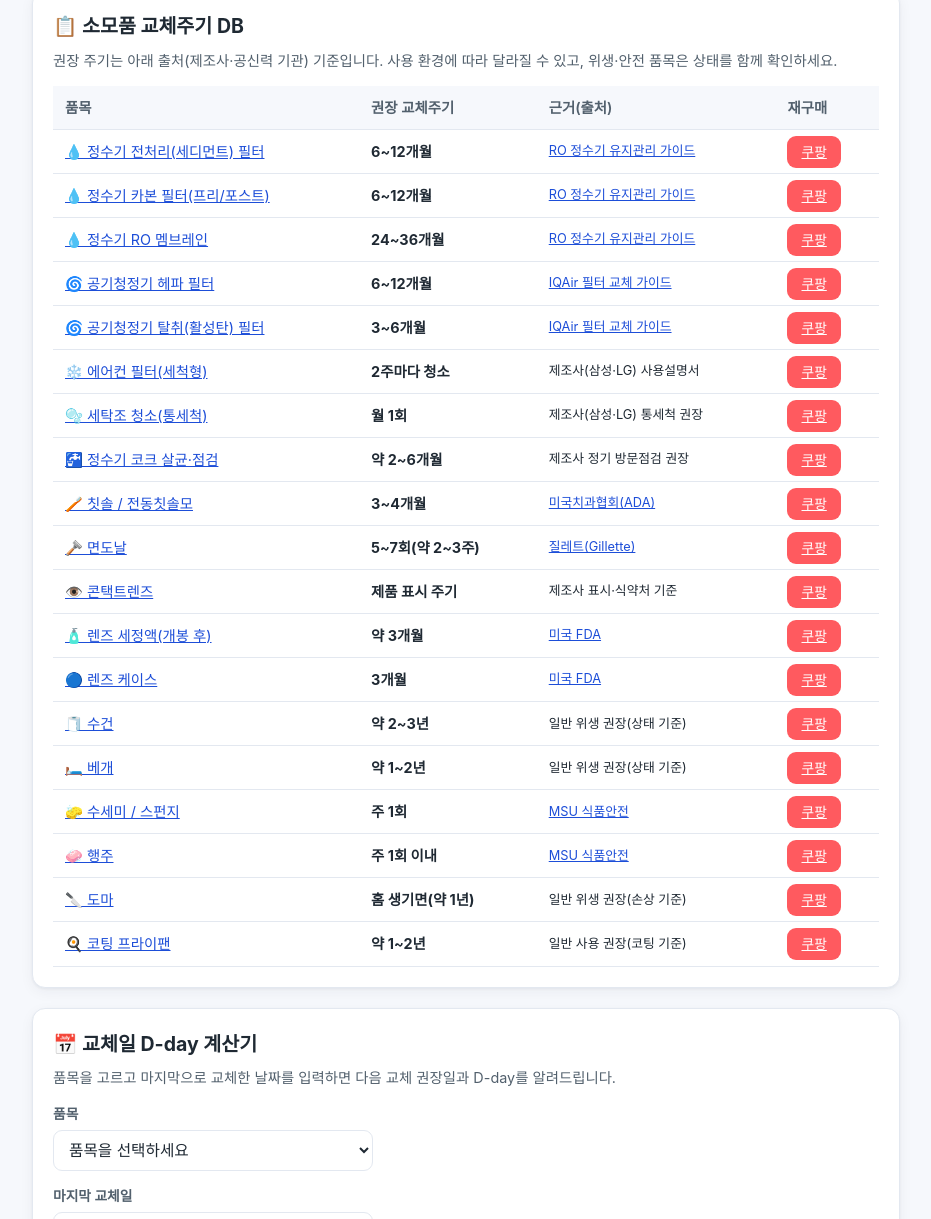
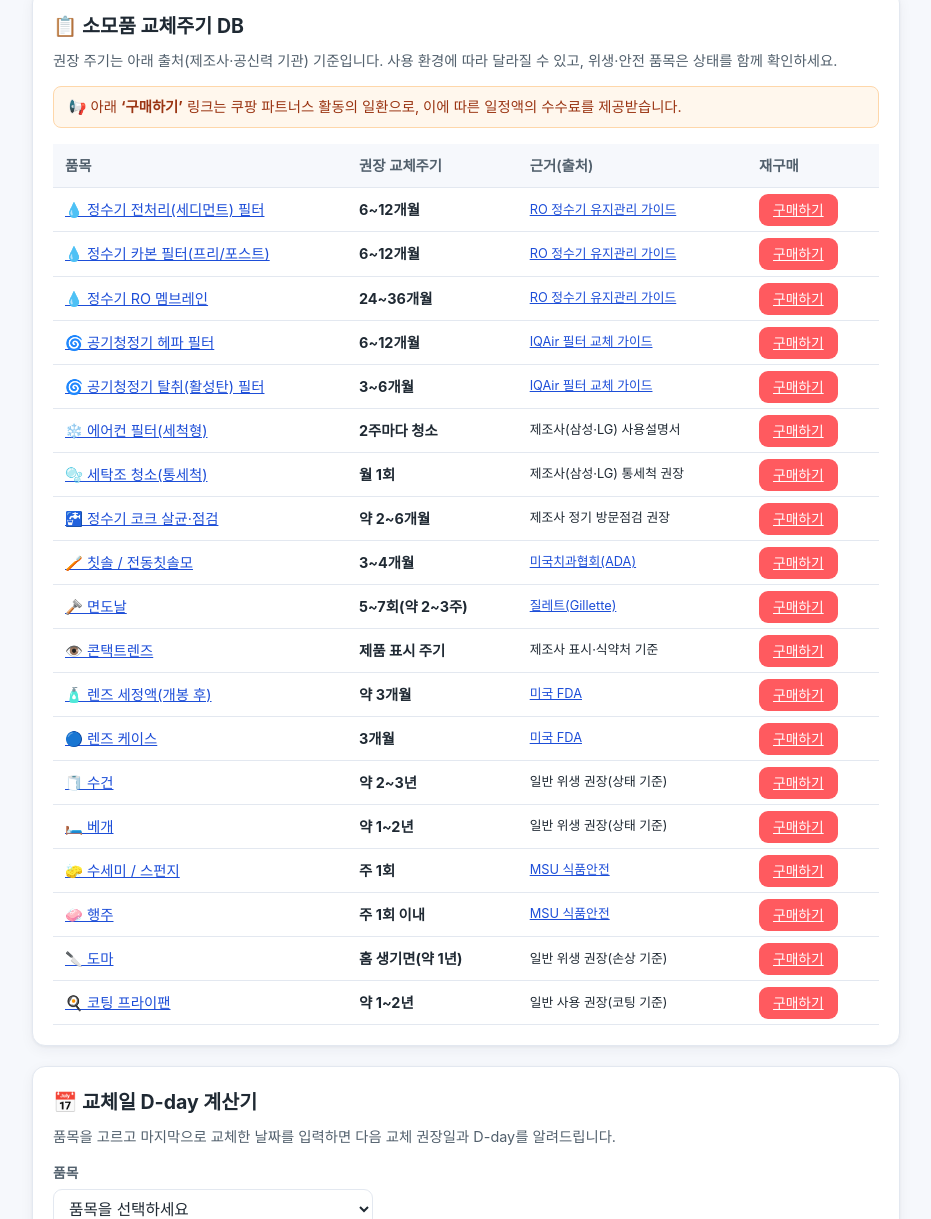
Before and after one commit to maestro24/replacelab, a plain HTML site: page index.html in a window 1280 px wide. Shown: the part 398-1617 px from the top of the page, without its empty margins (174-1105 px from the left). Drawn offline with Linux system fonts and the light colour scheme; a script that the page names is missing.

Commit message:
fix: 표 상단 눈에 띄는 쿠팡 고지 추가 + CTA 라벨 '쿠팡'→'구매하기'

```diff
--- a/index.html
+++ b/index.html
@@ -108,29 +108,30 @@
   <section class="card section-anchor" id="db">
     <h2>📋 소모품 교체주기 DB</h2>
     <p class="sub">권장 주기는 아래 출처(제조사·공신력 기관) 기준입니다. 사용 환경에 따라 달라질 수 있고, 위생·안전 품목은 상태를 함께 확인하세요.</p>
+    <p class="ad-notice" style="margin:.4rem 0 1rem;padding:.6rem .9rem;background:#fff7ed;border:1px solid #fed7aa;border-radius:8px;font-size:.9rem;color:#9a3412;line-height:1.5">📢 아래 <strong>‘구매하기’</strong> 링크는 쿠팡 파트너스 활동의 일환으로, 이에 따른 일정액의 수수료를 제공받습니다.</p>
     <div class="table-wrap">
       <table class="data">
         <thead><tr><th>품목</th><th>권장 교체주기</th><th>근거(출처)</th><th>재구매</th></tr></thead>
         <tbody>
-          <tr><td><a href="#water_sediment">💧 정수기 전처리(세디먼트) 필터</a></td><td class="cycle">6~12개월</td><td class="src"><a href="https://espwaterproducts.com/pages/reverse-osmosis-maintenance" target="_blank" rel="noopener">RO 정수기 유지관리 가이드</a></td><td><a class="btn-buy" data-coupang-key="filter_water" href="https://link.coupang.com/a/flCfhuxEJM" target="_blank" rel="sponsored noopener">쿠팡</a></td></tr>
-          <tr><td><a href="#water_carbon">💧 정수기 카본 필터(프리/포스트)</a></td><td class="cycle">6~12개월</td><td class="src"><a href="https://espwaterproducts.com/pages/reverse-osmosis-maintenance" target="_blank" rel="noopener">RO 정수기 유지관리 가이드</a></td><td><a class="btn-buy" data-coupang-key="filter_water" href="https://link.coupang.com/a/flCfhuxEJM" target="_blank" rel="sponsored noopener">쿠팡</a></td></tr>
-          <tr><td><a href="#water_membrane">💧 정수기 RO 멤브레인</a></td><td class="cycle">24~36개월</td><td class="src"><a href="https://espwaterproducts.com/pages/reverse-osmosis-maintenance" target="_blank" rel="noopener">RO 정수기 유지관리 가이드</a></td><td><a class="btn-buy" data-coupang-key="filter_water" href="https://link.coupang.com/a/flCfhuxEJM" target="_blank" rel="sponsored noopener">쿠팡</a></td></tr>
-          <tr><td><a href="#air_hepa">🌀 공기청정기 헤파 필터</a></td><td class="cycle">6~12개월</td><td class="src"><a href="https://www.iqair.com/newsroom/how-often-should-you-change-an-air-purifier-filter" target="_blank" rel="noopener">IQAir 필터 교체 가이드</a></td><td><a class="btn-buy" data-coupang-key="filter_air" href="https://link.coupang.com/a/flCfhuxEJM" target="_blank" rel="sponsored noopener">쿠팡</a></td></tr>
-          <tr><td><a href="#air_carbon">🌀 공기청정기 탈취(활성탄) 필터</a></td><td class="cycle">3~6개월</td><td class="src"><a href="https://www.iqair.com/newsroom/how-often-should-you-change-an-air-purifier-filter" target="_blank" rel="noopener">IQAir 필터 교체 가이드</a></td><td><a class="btn-buy" data-coupang-key="filter_air" href="https://link.coupang.com/a/flCfhuxEJM" target="_blank" rel="sponsored noopener">쿠팡</a></td></tr>
-          <tr><td><a href="#aircon_filter">❄️ 에어컨 필터(세척형)</a></td><td class="cycle">2주마다 청소</td><td class="src"><span>제조사(삼성·LG) 사용설명서</span></td><td><a class="btn-buy" data-coupang-key="filter_aircon" href="https://link.coupang.com/a/flCfhuxEJM" target="_blank" rel="sponsored noopener">쿠팡</a></td></tr>
-          <tr><td><a href="#washer_clean">🫧 세탁조 청소(통세척)</a></td><td class="cycle">월 1회</td><td class="src"><span>제조사(삼성·LG) 통세척 권장</span></td><td><a class="btn-buy" data-coupang-key="washer_cleaner" href="https://link.coupang.com/a/flCfhuxEJM" target="_blank" rel="sponsored noopener">쿠팡</a></td></tr>
-          <tr><td><a href="#water_cock">🚰 정수기 코크 살균·점검</a></td><td class="cycle">약 2~6개월</td><td class="src"><span>제조사 정기 방문점검 권장</span></td><td><a class="btn-buy" data-coupang-key="water_purifier" href="https://link.coupang.com/a/flCfhuxEJM" target="_blank" rel="sponsored noopener">쿠팡</a></td></tr>
-          <tr><td><a href="#toothbrush">🪥 칫솔 / 전동칫솔모</a></td><td class="cycle">3~4개월</td><td class="src"><a href="https://www.ada.org/resources/ada-library/oral-health-topics/toothbrushes" target="_blank" rel="noopener">미국치과협회(ADA)</a></td><td><a class="btn-buy" data-coupang-key="toothbrush_head" href="https://link.coupang.com/a/flCfhuxEJM" target="_blank" rel="sponsored noopener">쿠팡</a></td></tr>
-          <tr><td><a href="#razor_blade">🪒 면도날</a></td><td class="cycle">5~7회(약 2~3주)</td><td class="src"><a href="https://gillette.com/en-us/shaving-tips/how-to-shave/how-often-should-you-change-your-razor" target="_blank" rel="noopener">질레트(Gillette)</a></td><td><a class="btn-buy" data-coupang-key="razor_blade" href="https://link.coupang.com/a/flCfhuxEJM" target="_blank" rel="sponsored noopener">쿠팡</a></td></tr>
-          <tr><td><a href="#contact_lens">👁️ 콘택트렌즈</a></td><td class="cycle">제품 표시 주기</td><td class="src"><span>제조사 표시·식약처 기준</span></td><td><a class="btn-buy" data-coupang-key="contact_lens" href="https://link.coupang.com/a/flCfhuxEJM" target="_blank" rel="sponsored noopener">쿠팡</a></td></tr>
-          <tr><td><a href="#lens_solution">🧴 렌즈 세정액(개봉 후)</a></td><td class="cycle">약 3개월</td><td class="src"><a href="https://www.fda.gov/consumers/womens-health-topics/contact-lens-care" target="_blank" rel="noopener">미국 FDA</a></td><td><a class="btn-buy" data-coupang-key="lens_solution" href="https://link.coupang.com/a/flCfhuxEJM" target="_blank" rel="sponsored noopener">쿠팡</a></td></tr>
-          <tr><td><a href="#lens_case">🔵 렌즈 케이스</a></td><td class="cycle">3개월</td><td class="src"><a href="https://www.fda.gov/consumers/womens-health-topics/contact-lens-care" target="_blank" rel="noopener">미국 FDA</a></td><td><a class="btn-buy" data-coupang-key="lens_case" href="https://link.coupang.com/a/flCfhuxEJM" target="_blank" rel="sponsored noopener">쿠팡</a></td></tr>
-          <tr><td><a href="#towel">🧻 수건</a></td><td class="cycle">약 2~3년</td><td class="src"><span>일반 위생 권장(상태 기준)</span></td><td><a class="btn-buy" data-coupang-key="towel" href="https://link.coupang.com/a/flCfhuxEJM" target="_blank" rel="sponsored noopener">쿠팡</a></td></tr>
-          <tr><td><a href="#pillow">🛏️ 베개</a></td><td class="cycle">약 1~2년</td><td class="src"><span>일반 위생 권장(상태 기준)</span></td><td><a class="btn-buy" data-coupang-key="pillow" href="https://link.coupang.com/a/flCfhuxEJM" target="_blank" rel="sponsored noopener">쿠팡</a></td></tr>
-          <tr><td><a href="#sponge">🧽 수세미 / 스펀지</a></td><td class="cycle">주 1회</td><td class="src"><a href="https://www.canr.msu.edu/news/keep_your_sponges_and_dish_cloths_bacteria_free_this_summer" target="_blank" rel="noopener">MSU 식품안전</a></td><td><a class="btn-buy" data-coupang-key="sponge" href="https://link.coupang.com/a/flCfhuxEJM" target="_blank" rel="sponsored noopener">쿠팡</a></td></tr>
-          <tr><td><a href="#dishcloth">🧼 행주</a></td><td class="cycle">주 1회 이내</td><td class="src"><a href="https://www.canr.msu.edu/news/keep_your_sponges_and_dish_cloths_bacteria_free_this_summer" target="_blank" rel="noopener">MSU 식품안전</a></td><td><a class="btn-buy" data-coupang-key="dishcloth" href="https://link.coupang.com/a/flCfhuxEJM" target="_blank" rel="sponsored noopener">쿠팡</a></td></tr>
-          <tr><td><a href="#cutting_board">🔪 도마</a></td><td class="cycle">홈 생기면(약 1년)</td><td class="src"><span>일반 위생 권장(손상 기준)</span></td><td><a class="btn-buy" data-coupang-key="cutting_board" href="https://link.coupang.com/a/flCfhuxEJM" target="_blank" rel="sponsored noopener">쿠팡</a></td></tr>
-          <tr><td><a href="#frypan">🍳 코팅 프라이팬</a></td><td class="cycle">약 1~2년</td><td class="src"><span>일반 사용 권장(코팅 기준)</span></td><td><a class="btn-buy" data-coupang-key="frypan" href="https://link.coupang.com/a/flCfhuxEJM" target="_blank" rel="sponsored noopener">쿠팡</a></td></tr>
+          <tr><td><a href="#water_sediment">💧 정수기 전처리(세디먼트) 필터</a></td><td class="cycle">6~12개월</td><td class="src"><a href="https://espwaterproducts.com/pages/reverse-osmosis-maintenance" target="_blank" rel="noopener">RO 정수기 유지관리 가이드</a></td><td><a class="btn-buy" data-coupang-key="filter_water" href="https://link.coupang.com/a/flCfhuxEJM" target="_blank" rel="sponsored noopener">구매하기</a></td></tr>
+          <tr><td><a href="#water_carbon">💧 정수기 카본 필터(프리/포스트)</a></td><td class="cycle">6~12개월</td><td class="src"><a href="https://espwaterproducts.com/pages/reverse-osmosis-maintenance" target="_blank" rel="noopener">RO 정수기 유지관리 가이드</a></td><td><a class="btn-buy" data-coupang-key="filter_water" href="https://link.coupang.com/a/flCfhuxEJM" target="_blank" rel="sponsored noopener">구매하기</a></td></tr>
+          <tr><td><a href="#water_membrane">💧 정수기 RO 멤브레인</a></td><td class="cycle">24~36개월</td><td class="src"><a href="https://espwaterproducts.com/pages/reverse-osmosis-maintenance" target="_blank" rel="noopener">RO 정수기 유지관리 가이드</a></td><td><a class="btn-buy" data-coupang-key="filter_water" href="https://link.coupang.com/a/flCfhuxEJM" target="_blank" rel="sponsored noopener">구매하기</a></td></tr>
+          <tr><td><a href="#air_hepa">🌀 공기청정기 헤파 필터</a></td><td class="cycle">6~12개월</td><td class="src"><a href="https://www.iqair.com/newsroom/how-often-should-you-change-an-air-purifier-filter" target="_blank" rel="noopener">IQAir 필터 교체 가이드</a></td><td><a class="btn-buy" data-coupang-key="filter_air" href="https://link.coupang.com/a/flCfhuxEJM" target="_blank" rel="sponsored noopener">구매하기</a></td></tr>
+          <tr><td><a href="#air_carbon">🌀 공기청정기 탈취(활성탄) 필터</a></td><td class="cycle">3~6개월</td><td class="src"><a href="https://www.iqair.com/newsroom/how-often-should-you-change-an-air-purifier-filter" target="_blank" rel="noopener">IQAir 필터 교체 가이드</a></td><td><a class="btn-buy" data-coupang-key="filter_air" href="https://link.coupang.com/a/flCfhuxEJM" target="_blank" rel="sponsored noopener">구매하기</a></td></tr>
+          <tr><td><a href="#aircon_filter">❄️ 에어컨 필터(세척형)</a></td><td class="cycle">2주마다 청소</td><td class="src"><span>제조사(삼성·LG) 사용설명서</span></td><td><a class="btn-buy" data-coupang-key="filter_aircon" href="https://link.coupang.com/a/flCfhuxEJM" target="_blank" rel="sponsored noopener">구매하기</a></td></tr>
+          <tr><td><a href="#washer_clean">🫧 세탁조 청소(통세척)</a></td><td class="cycle">월 1회</td><td class="src"><span>제조사(삼성·LG) 통세척 권장</span></td><td><a class="btn-buy" data-coupang-key="washer_cleaner" href="https://link.coupang.com/a/flCfhuxEJM" target="_blank" rel="sponsored noopener">구매하기</a></td></tr>
+          <tr><td><a href="#water_cock">🚰 정수기 코크 살균·점검</a></td><td class="cycle">약 2~6개월</td><td class="src"><span>제조사 정기 방문점검 권장</span></td><td><a class="btn-buy" data-coupang-key="water_purifier" href="https://link.coupang.com/a/flCfhuxEJM" target="_blank" rel="sponsored noopener">구매하기</a></td></tr>
+          <tr><td><a href="#toothbrush">🪥 칫솔 / 전동칫솔모</a></td><td class="cycle">3~4개월</td><td class="src"><a href="https://www.ada.org/resources/ada-library/oral-health-topics/toothbrushes" target="_blank" rel="noopener">미국치과협회(ADA)</a></td><td><a class="btn-buy" data-coupang-key="toothbrush_head" href="https://link.coupang.com/a/flCfhuxEJM" target="_blank" rel="sponsored noopener">구매하기</a></td></tr>
+          <tr><td><a href="#razor_blade">🪒 면도날</a></td><td class="cycle">5~7회(약 2~3주)</td><td class="src"><a href="https://gillette.com/en-us/shaving-tips/how-to-shave/how-often-should-you-change-your-razor" target="_blank" rel="noopener">질레트(Gillette)</a></td><td><a class="btn-buy" data-coupang-key="razor_blade" href="https://link.coupang.com/a/flCfhuxEJM" target="_blank" rel="sponsored noopener">구매하기</a></td></tr>
+          <tr><td><a href="#contact_lens">👁️ 콘택트렌즈</a></td><td class="cycle">제품 표시 주기</td><td class="src"><span>제조사 표시·식약처 기준</span></td><td><a class="btn-buy" data-coupang-key="contact_lens" href="https://link.coupang.com/a/flCfhuxEJM" target="_blank" rel="sponsored noopener">구매하기</a></td></tr>
+          <tr><td><a href="#lens_solution">🧴 렌즈 세정액(개봉 후)</a></td><td class="cycle">약 3개월</td><td class="src"><a href="https://www.fda.gov/consumers/womens-health-topics/contact-lens-care" target="_blank" rel="noopener">미국 FDA</a></td><td><a class="btn-buy" data-coupang-key="lens_solution" href="https://link.coupang.com/a/flCfhuxEJM" target="_blank" rel="sponsored noopener">구매하기</a></td></tr>
+          <tr><td><a href="#lens_case">🔵 렌즈 케이스</a></td><td class="cycle">3개월</td><td class="src"><a href="https://www.fda.gov/consumers/womens-health-topics/contact-lens-care" target="_blank" rel="noopener">미국 FDA</a></td><td><a class="btn-buy" data-coupang-key="lens_case" href="https://link.coupang.com/a/flCfhuxEJM" target="_blank" rel="sponsored noopener">구매하기</a></td></tr>
+          <tr><td><a href="#towel">🧻 수건</a></td><td class="cycle">약 2~3년</td><td class="src"><span>일반 위생 권장(상태 기준)</span></td><td><a class="btn-buy" data-coupang-key="towel" href="https://link.coupang.com/a/flCfhuxEJM" target="_blank" rel="sponsored noopener">구매하기</a></td></tr>
+          <tr><td><a href="#pillow">🛏️ 베개</a></td><td class="cycle">약 1~2년</td><td class="src"><span>일반 위생 권장(상태 기준)</span></td><td><a class="btn-buy" data-coupang-key="pillow" href="https://link.coupang.com/a/flCfhuxEJM" target="_blank" rel="sponsored noopener">구매하기</a></td></tr>
+          <tr><td><a href="#sponge">🧽 수세미 / 스펀지</a></td><td class="cycle">주 1회</td><td class="src"><a href="https://www.canr.msu.edu/news/keep_your_sponges_and_dish_cloths_bacteria_free_this_summer" target="_blank" rel="noopener">MSU 식품안전</a></td><td><a class="btn-buy" data-coupang-key="sponge" href="https://link.coupang.com/a/flCfhuxEJM" target="_blank" rel="sponsored noopener">구매하기</a></td></tr>
+          <tr><td><a href="#dishcloth">🧼 행주</a></td><td class="cycle">주 1회 이내</td><td class="src"><a href="https://www.canr.msu.edu/news/keep_your_sponges_and_dish_cloths_bacteria_free_this_summer" target="_blank" rel="noopener">MSU 식품안전</a></td><td><a class="btn-buy" data-coupang-key="dishcloth" href="https://link.coupang.com/a/flCfhuxEJM" target="_blank" rel="sponsored noopener">구매하기</a></td></tr>
+          <tr><td><a href="#cutting_board">🔪 도마</a></td><td class="cycle">홈 생기면(약 1년)</td><td class="src"><span>일반 위생 권장(손상 기준)</span></td><td><a class="btn-buy" data-coupang-key="cutting_board" href="https://link.coupang.com/a/flCfhuxEJM" target="_blank" rel="sponsored noopener">구매하기</a></td></tr>
+          <tr><td><a href="#frypan">🍳 코팅 프라이팬</a></td><td class="cycle">약 1~2년</td><td class="src"><span>일반 사용 권장(코팅 기준)</span></td><td><a class="btn-buy" data-coupang-key="frypan" href="https://link.coupang.com/a/flCfhuxEJM" target="_blank" rel="sponsored noopener">구매하기</a></td></tr>
         </tbody>
       </table>
     </div>
```
